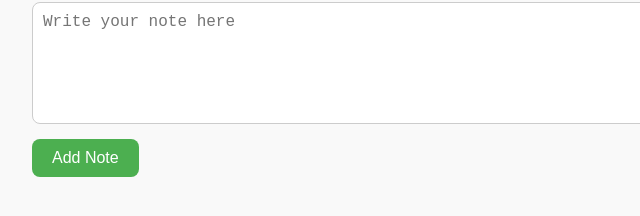
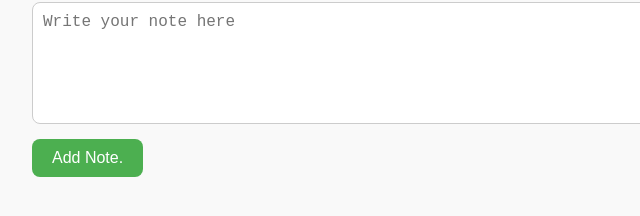
Before and after one commit to ThulaniThisarani/noteapp, a website: page index.html in a window 1280 px wide. Shown: the part 104-320 px from the top of the page, 308-948 px from the left. Drawn offline with Linux system fonts and the light colour scheme.

Commit message:
Update index.html

```diff
--- a/index.html
+++ b/index.html
@@ -14,7 +14,7 @@
   <div class="container">
     <h1>📝 My Notes</h1>
     <textarea id="noteInput" placeholder="Write your note here"></textarea>
-    <button id="addNoteBtn">Add Note</button>
+    <button id="addNoteBtn">Add Note.</button>
     <div id="notesContainer"></div>
   </div>
 
```
